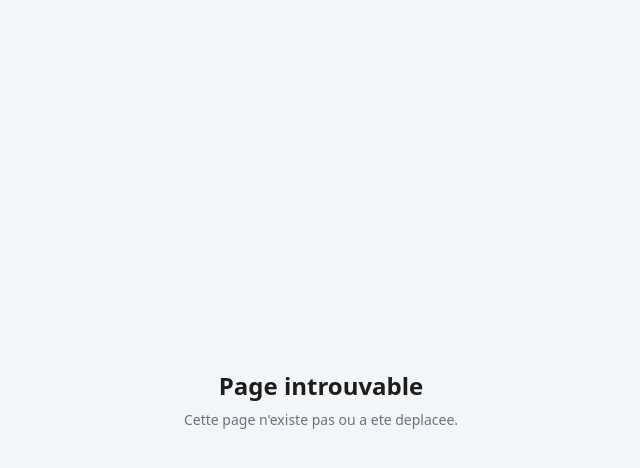
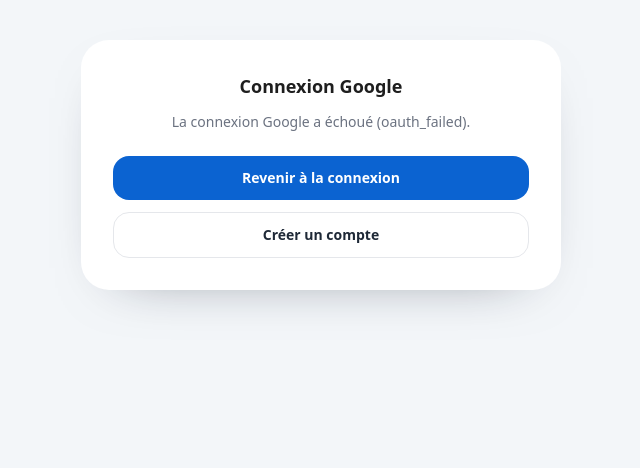
Before and after one commit to ai-embed/gopharma, a Next.js app: page /auth/google/error in a window 1280 px wide. Before the commit this address had no page. Shown: the top 468 px of the page, without its empty margins (319-959 px from the left). Built offline with nearby package versions, Linux system fonts and the light colour scheme.

Commit message:
feat: remember me storage and google callbacks

```diff
--- a/src/app/(auth)/login/LoginForm.tsx
+++ b/src/app/(auth)/login/LoginForm.tsx
@@ -25,6 +25,11 @@
   const [error, setError] = useState<string | null>(null);
   const [loading, setLoading] = useState(false);
 
+  const startGoogleAuth = () => {
+    if (typeof window === "undefined") return;
+    window.location.assign("/api/auth/google");
+  };
+
   const onSubmit = async (event: React.FormEvent<HTMLFormElement>) => {
     event.preventDefault();
     setError(null);
@@ -42,7 +47,7 @@
       return;
     }
 
-    saveTokens(result.data.accessToken, result.data.refreshToken);
+    saveTokens(result.data.accessToken, result.data.refreshToken, rememberMe);
 
     const meResult = await apiJsonAuth<UserProfile>("/api/users/me");
     const nextPath = meResult.ok && meResult.data
@@ -125,18 +130,13 @@
         <div className="h-px flex-1 bg-[#E5E7EB]" />
       </div>
 
-      <div className="grid gap-3 sm:grid-cols-2">
+      <div className="grid gap-3">
         <button
           type="button"
+          onClick={startGoogleAuth}
           className="rounded-2xl border border-[#E5E7EB] bg-white px-4 py-3 text-sm font-semibold text-[#1F2937]"
         >
           Google
-        </button>
-        <button
-          type="button"
-          className="rounded-2xl border border-[#E5E7EB] bg-white px-4 py-3 text-sm font-semibold text-[#1F2937]"
-        >
-          Apple
         </button>
       </div>
 
--- a/src/app/(auth)/register/RegisterForm.tsx
+++ b/src/app/(auth)/register/RegisterForm.tsx
@@ -23,6 +23,11 @@
   const [error, setError] = useState<string | null>(null);
   const [success, setSuccess] = useState<string | null>(null);
   const [loading, setLoading] = useState(false);
+
+  const startGoogleAuth = () => {
+    if (typeof window === "undefined") return;
+    window.location.assign("/api/auth/google");
+  };
 
   const passwordChecks = {
     length: password.length >= 8,
@@ -241,6 +246,24 @@
         {loading ? "Inscription..." : "S'inscrire"}
       </button>
 
+      <div className="flex items-center gap-3">
+        <div className="h-px flex-1 bg-[#E5E7EB]" />
+        <span className="text-[11px] uppercase tracking-[0.2em] text-[#9CA3AF]">
+          Ou continuer avec
+        </span>
+        <div className="h-px flex-1 bg-[#E5E7EB]" />
+      </div>
+
+      <div className="grid gap-3">
+        <button
+          type="button"
+          onClick={startGoogleAuth}
+          className="rounded-2xl border border-[#E5E7EB] bg-white px-4 py-3 text-sm font-semibold text-[#1F2937]"
+        >
+          Google
+        </button>
+      </div>
+
       <p className="text-center text-xs text-[#9CA3AF]">
         Deja un compte ?{" "}
         <Link href="/login" className="font-semibold text-[#0B63D1]">
--- /dev/null
+++ b/src/app/auth/google/error/page.tsx
@@ -0,0 +1,40 @@
+"use client";
+
+import { useMemo } from "react";
+import Link from "next/link";
+
+function getErrorFromHash() {
+  if (typeof window === "undefined") return "oauth_failed";
+  const hash = window.location.hash.replace(/^#/, "");
+  const params = new URLSearchParams(hash);
+  return params.get("error") ?? "oauth_failed";
+}
+
+export default function GoogleErrorPage() {
+  const error = useMemo(() => getErrorFromHash(), []);
+
+  return (
+    <div className="min-h-screen bg-[#F3F6F9] px-4 py-10 text-[#1E1E1E]">
+      <div className="mx-auto w-full max-w-[480px] rounded-[28px] bg-white p-8 text-center shadow-[0_18px_60px_-40px_rgba(15,23,42,0.6)]">
+        <div className="text-lg font-semibold">Connexion Google</div>
+        <p className="mt-3 text-sm text-[#6B7280]">
+          La connexion Google a échoué ({error}).
+        </p>
+        <div className="mt-6 flex flex-col gap-3">
+          <Link
+            href="/login"
+            className="w-full rounded-2xl bg-[#0B63D1] py-3 text-sm font-semibold text-white"
+          >
+            Revenir à la connexion
+          </Link>
+          <Link
+            href="/register"
+            className="w-full rounded-2xl border border-[#E5E7EB] py-3 text-sm font-semibold text-[#1F2937]"
+          >
+            Créer un compte
+          </Link>
+        </div>
+      </div>
+    </div>
+  );
+}
--- /dev/null
+++ b/src/app/auth/google/success/page.tsx
@@ -0,0 +1,68 @@
+"use client";
+
+import { useEffect, useState } from "react";
+import { useRouter } from "next/navigation";
+import { saveTokens } from "@/lib/auth";
+import { getRoleHomePath } from "@/lib/roles";
+
+function parseHashParams() {
+  if (typeof window === "undefined") {
+    return new URLSearchParams();
+  }
+  const hash = window.location.hash.replace(/^#/, "");
+  return new URLSearchParams(hash);
+}
+
+export default function GoogleSuccessPage() {
+  const router = useRouter();
+  const [error, setError] = useState<string | null>(null);
+
+  useEffect(() => {
+    const params = parseHashParams();
+    const accessToken = params.get("accessToken");
+    const refreshToken = params.get("refreshToken");
+    const role = params.get("role");
+
+    if (!accessToken || !refreshToken) {
+      setError("Impossible de finaliser la connexion Google.");
+      return;
+    }
+
+    saveTokens(accessToken, refreshToken, true);
+
+    const nextPath = getRoleHomePath(role);
+    router.replace(nextPath);
+  }, [router]);
+
+  if (error) {
+    return (
+      <div className="min-h-screen bg-[#F3F6F9] px-4 py-10 text-[#1E1E1E]">
+        <div className="mx-auto w-full max-w-[480px] rounded-[28px] bg-white p-8 text-center shadow-[0_18px_60px_-40px_rgba(15,23,42,0.6)]">
+          <div className="text-lg font-semibold">Connexion Google</div>
+          <p className="mt-3 text-sm text-[#6B7280]">{error}</p>
+          <button
+            type="button"
+            onClick={() => router.push("/login")}
+            className="mt-6 w-full rounded-2xl bg-[#0B63D1] py-3 text-sm font-semibold text-white"
+          >
+            Revenir à la connexion
+          </button>
+        </div>
+      </div>
+    );
+  }
+
+  return (
+    <div className="min-h-screen bg-[#F3F6F9] px-4 py-10 text-[#1E1E1E]">
+      <div className="mx-auto w-full max-w-[480px] rounded-[28px] bg-white p-8 text-center shadow-[0_18px_60px_-40px_rgba(15,23,42,0.6)]">
+        <div className="text-lg font-semibold">Connexion Google</div>
+        <p className="mt-3 text-sm text-[#6B7280]">
+          Validation en cours, redirection…
+        </p>
+        <div className="mt-6 flex items-center justify-center">
+          <span className="h-10 w-10 animate-spin rounded-full border-2 border-[#0B63D1] border-t-transparent" />
+        </div>
+      </div>
+    </div>
+  );
+}
--- a/src/app/pharmacy-login/page.tsx
+++ b/src/app/pharmacy-login/page.tsx
@@ -43,7 +43,7 @@
       return;
     }
 
-    saveTokens(result.data.accessToken, result.data.refreshToken);
+    saveTokens(result.data.accessToken, result.data.refreshToken, rememberMe);
 
     const meResult = await apiJsonAuth<UserProfile>("/api/users/me");
     setLoading(false);
--- a/src/lib/auth.ts
+++ b/src/lib/auth.ts
@@ -1,19 +1,32 @@
 const ACCESS_KEY = "gopharma_access_token";
 const REFRESH_KEY = "gopharma_refresh_token";
 
-export function saveTokens(accessToken: string, refreshToken: string) {
+export function saveTokens(
+  accessToken: string,
+  refreshToken: string,
+  rememberMe = true
+) {
   if (typeof window === "undefined") return;
-  localStorage.setItem(ACCESS_KEY, accessToken);
-  localStorage.setItem(REFRESH_KEY, refreshToken);
+  const primary = rememberMe ? localStorage : sessionStorage;
+  const secondary = rememberMe ? sessionStorage : localStorage;
+
+  primary.setItem(ACCESS_KEY, accessToken);
+  primary.setItem(REFRESH_KEY, refreshToken);
+  secondary.removeItem(ACCESS_KEY);
+  secondary.removeItem(REFRESH_KEY);
 }
 
 export function clearTokens() {
   if (typeof window === "undefined") return;
   localStorage.removeItem(ACCESS_KEY);
   localStorage.removeItem(REFRESH_KEY);
+  sessionStorage.removeItem(ACCESS_KEY);
+  sessionStorage.removeItem(REFRESH_KEY);
 }
 
 export function getAccessToken() {
   if (typeof window === "undefined") return null;
-  return localStorage.getItem(ACCESS_KEY);
+  return (
+    sessionStorage.getItem(ACCESS_KEY) ?? localStorage.getItem(ACCESS_KEY)
+  );
 }
```
